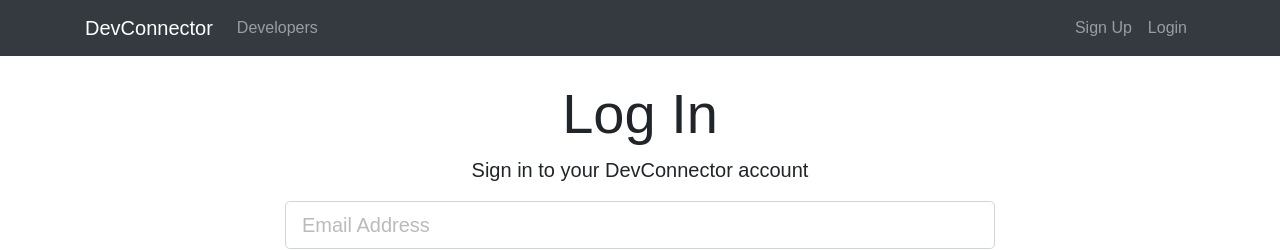
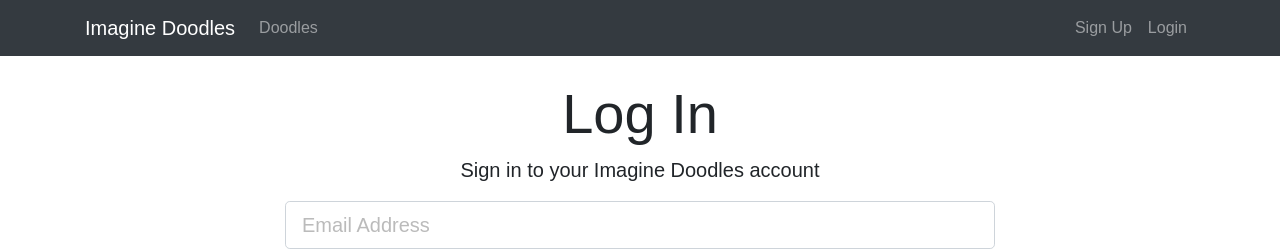
Before and after one commit to SiriusScaper/imagine-doodles, a React (Create React App) app in the folder client/: page /Login in a window 1280 px wide. Shown: the top 250 px of the page. Built offline with nearby package versions, Linux system fonts and the light colour scheme.

Commit message:
Created components for createprofile form

```diff
--- a/client/src/App.js
+++ b/client/src/App.js
@@ -1,5 +1,5 @@
 import React, { Component } from 'react';
-import { BrowserRouter as Router, Route } from "react-router-dom";
+import { BrowserRouter as Router, Route, Switch } from "react-router-dom";
 import jwt_decode from 'jwt-decode'
 import setAuthToken from './utils/setAuthToken'
 import { setCurrentUser, logoutUser } from './actions/authActions'
@@ -8,6 +8,7 @@
 import { Provider } from 'react-redux';
 import store from './store'
 
+import PrivateRoute from './components/common/PrivateRoute'
 
 import Navbar from './components/layout/Navbar';
 import Footer from './components/layout/Footer';
@@ -15,6 +16,7 @@
 import Register from './components/auth/Register';
 import Login from './components/auth/Login';
 import Dashboard from './components/dashboard/Dashboard'
+import CreateProfile from './components/create-profile/CreateProfile'
 
 import './App.css';
 
@@ -49,7 +51,12 @@
             <div className="container">
               <Route exact path='/register' component={Register} />
               <Route exact path='/Login' component={Login} />
-              <Route exact path='/dashboard' component={Dashboard} />
+              <Switch>
+                <PrivateRoute exact path='/dashboard' component={Dashboard} />
+              </Switch>
+              <Switch>
+                <PrivateRoute exact path='/create-profile' component={CreateProfile} />
+              </Switch>
             </div>
             <Footer />
           </div>
--- a/client/src/components/auth/Login.js
+++ b/client/src/components/auth/Login.js
@@ -53,7 +53,7 @@
             <div className="col-md-8 m-auto">
               <h1 className="display-4 text-center">Log In</h1>
               <p className="lead text-center">
-                Sign in to your DevConnector account
+                Sign in to your Imagine Doodles account
               </p>
               <form onSubmit={this.onSubmit}>
                 <TextFieldGroup
--- a/client/src/components/auth/Register.js
+++ b/client/src/components/auth/Register.js
@@ -55,7 +55,7 @@
           <div className="row">
             <div className="col-md-8 m-auto">
               <h1 className="display-4 text-center">Sign Up</h1>
-              <p className="lead text-center">Create your DevConnector account</p>
+              <p className="lead text-center">Create your Imagine Doodles account</p>
               <form onSubmit={this.onSubmit}>
                 <TextFieldGroup
                   placeholder='Name'
--- a/client/src/components/layout/Navbar.js
+++ b/client/src/components/layout/Navbar.js
@@ -55,7 +55,7 @@
       <nav className="navbar navbar-expand-sm navbar-dark bg-dark mb-4">
         <div className="container">
           <Link className="navbar-brand" to="/">
-            DevConnector
+            Imagine Doodles
           </Link>
           <button
             className="navbar-toggler"
@@ -71,7 +71,7 @@
               <li className="nav-item">
                 <Link className="nav-link" to="/profiles">
                   {' '}
-                  Developers
+                  Doodles
                 </Link>
               </li>
             </ul>
```
Also changed, not shown: client/src/registerServiceWorker.js (indentation only).
